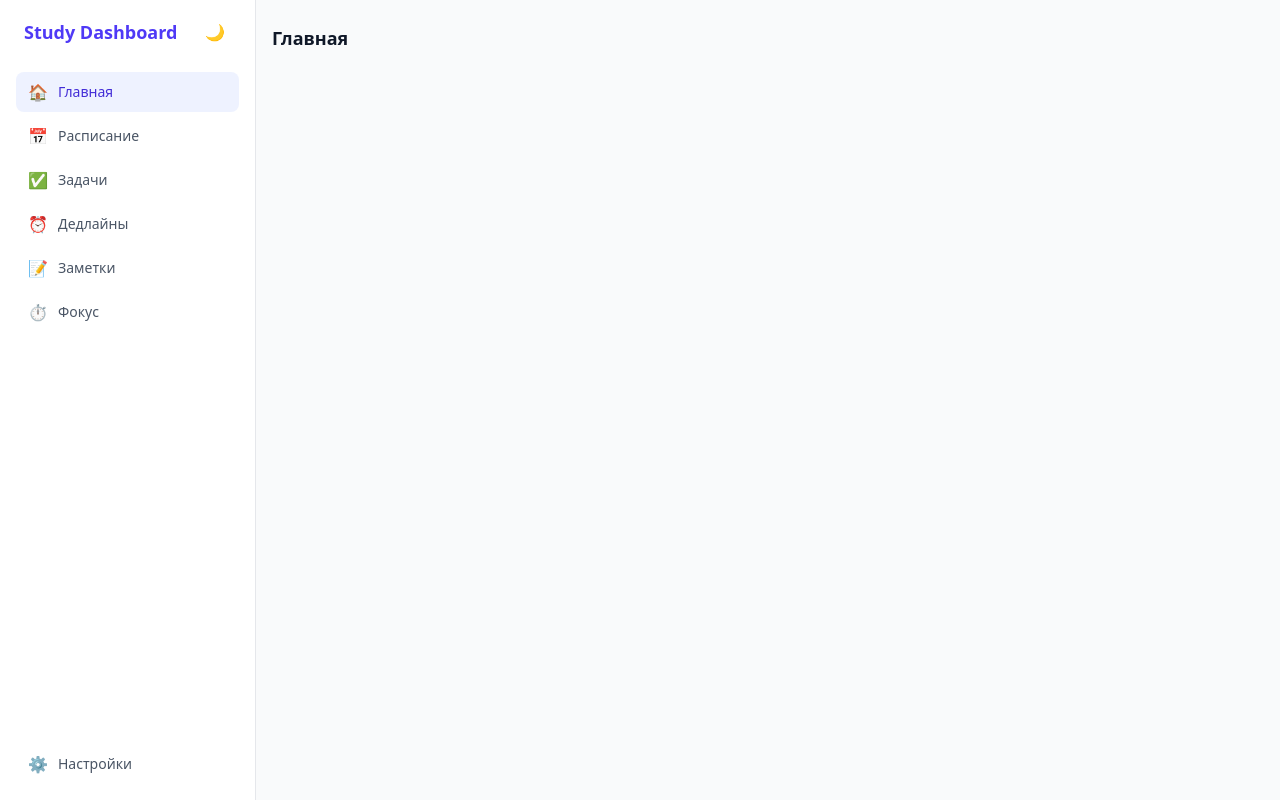
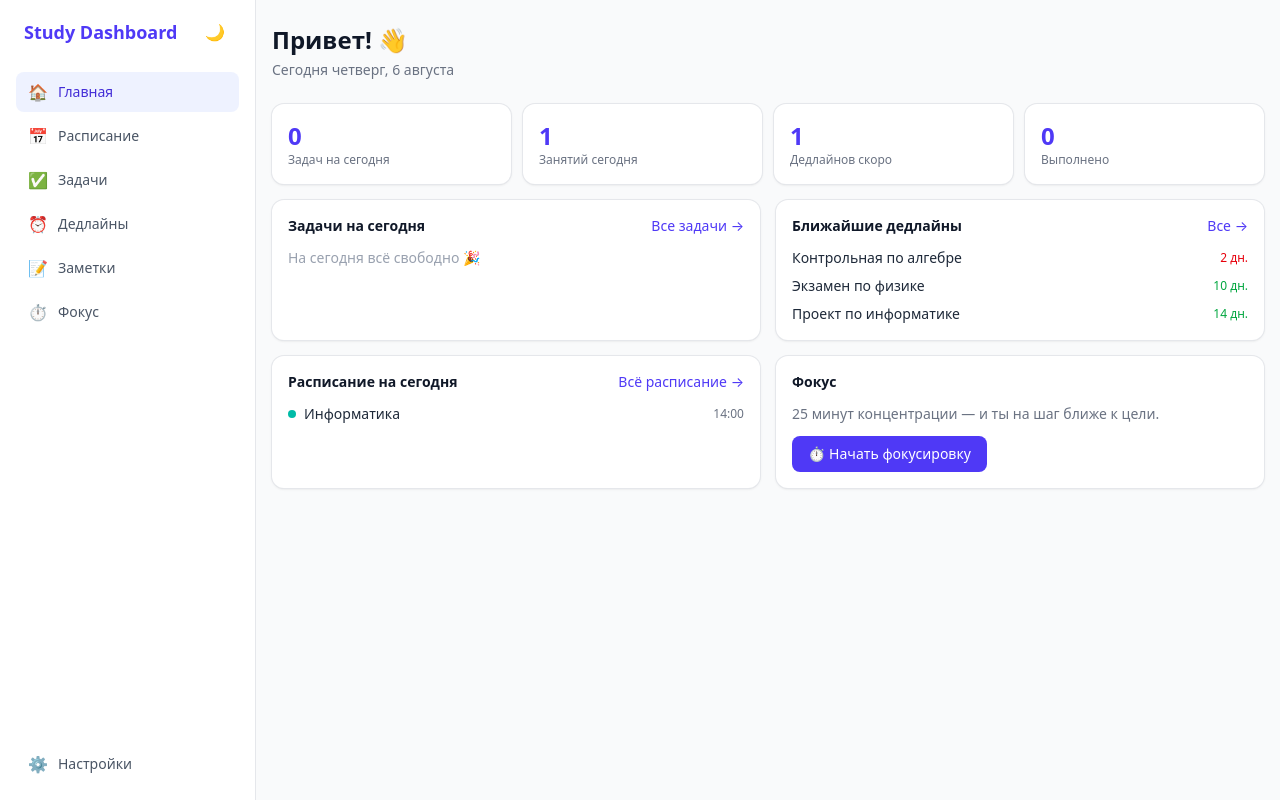
Before and after one commit to Raviil-IV/study-dashboard, a React (Vite) app: page / in a window 1280 px wide. Built offline with nearby package versions, Linux system fonts and the light colour scheme.

Commit message:
Add dashboard overview page

```diff
--- /dev/null
+++ b/src/components/dashboard/FocusQuickStartCard.tsx
@@ -0,0 +1,16 @@
+import { Link } from 'react-router-dom'
+import Card from '../ui/Card'
+
+export default function FocusQuickStartCard() {
+  return (
+    <Card title="Фокус">
+      <p className="mb-3 text-sm text-gray-500 dark:text-gray-400">25 минут концентрации — и ты на шаг ближе к цели.</p>
+      <Link
+        to="/focus"
+        className="inline-flex items-center justify-center rounded-lg bg-indigo-600 px-4 py-2 text-sm font-medium text-white transition-colors hover:bg-indigo-700"
+      >
+        ⏱️ Начать фокусировку
+      </Link>
+    </Card>
+  )
+}
--- /dev/null
+++ b/src/components/dashboard/StatsBar.tsx
@@ -0,0 +1,20 @@
+import Card from '../ui/Card'
+
+export default function StatsBar({ tasksToday, lessonsToday, deadlinesSoon, doneToday }: { tasksToday: number; lessonsToday: number; deadlinesSoon: number; doneToday: number }) {
+  const items = [
+    { label: 'Задач на сегодня', value: tasksToday },
+    { label: 'Занятий сегодня', value: lessonsToday },
+    { label: 'Дедлайнов скоро', value: deadlinesSoon },
+    { label: 'Выполнено', value: doneToday },
+  ]
+  return (
+    <div className="grid grid-cols-2 gap-3 sm:grid-cols-4">
+      {items.map((it) => (
+        <Card key={it.label}>
+          <p className="text-2xl font-bold text-indigo-600 dark:text-indigo-400">{it.value}</p>
+          <p className="text-xs text-gray-500 dark:text-gray-400">{it.label}</p>
+        </Card>
+      ))}
+    </div>
+  )
+}
--- /dev/null
+++ b/src/components/dashboard/TodayScheduleCard.tsx
@@ -0,0 +1,30 @@
+import { Link } from 'react-router-dom'
+import type { Lesson } from '../../types'
+import { isLessonNow } from '../../lib/date'
+import { COLOR_CLASSES } from '../../lib/constants'
+import Card from '../ui/Card'
+
+export default function TodayScheduleCard({ lessons }: { lessons: Lesson[] }) {
+  const today = new Date().getDay()
+  const todays = lessons
+    .filter((l) => l.weekday === today)
+    .sort((a, b) => a.startTime.localeCompare(b.startTime))
+  return (
+    <Card title="Расписание на сегодня" action={<Link to="/schedule" className="text-sm text-indigo-600 hover:underline dark:text-indigo-400">Всё расписание →</Link>}>
+      {todays.length === 0 ? (
+        <p className="text-sm text-gray-400 dark:text-gray-500">Сегодня занятий нет</p>
+      ) : (
+        <ul className="space-y-2">
+          {todays.map((l) => (
+            <li key={l.id} className="flex items-center gap-2 text-sm">
+              {l.color && <span className={`h-2 w-2 shrink-0 rounded-full ${COLOR_CLASSES[l.color]?.dot ?? 'bg-gray-400'}`} />}
+              <span className="min-w-0 flex-1 truncate text-gray-800 dark:text-gray-200">{l.title}</span>
+              <span className="shrink-0 text-xs text-gray-500 dark:text-gray-400">{l.startTime}</span>
+              {isLessonNow(l) && <span className="rounded-full bg-indigo-100 px-2 py-0.5 text-[10px] font-medium text-indigo-700 dark:bg-indigo-900/50 dark:text-indigo-300">сейчас</span>}
+            </li>
+          ))}
+        </ul>
+      )}
+    </Card>
+  )
+}
--- /dev/null
+++ b/src/components/dashboard/TodayTasksCard.tsx
@@ -0,0 +1,25 @@
+import { Link } from 'react-router-dom'
+import type { Task } from '../../types'
+import Card from '../ui/Card'
+import Badge from '../ui/Badge'
+
+export default function TodayTasksCard({ tasks }: { tasks: Task[] }) {
+  const active = tasks.filter((t) => t.status !== 'done')
+  return (
+    <Card title="Задачи на сегодня" action={<Link to="/tasks" className="text-sm text-indigo-600 hover:underline dark:text-indigo-400">Все задачи →</Link>}>
+      {active.length === 0 ? (
+        <p className="text-sm text-gray-400 dark:text-gray-500">На сегодня всё свободно 🎉</p>
+      ) : (
+        <ul className="space-y-2">
+          {active.map((t) => (
+            <li key={t.id} className="flex items-center gap-2 text-sm">
+              <span className={`h-2 w-2 shrink-0 rounded-full ${t.priority === 'high' ? 'bg-red-500' : t.priority === 'medium' ? 'bg-yellow-500' : 'bg-gray-400'}`} />
+              <span className="min-w-0 flex-1 truncate text-gray-800 dark:text-gray-200">{t.title}</span>
+              {t.subject && <Badge>{t.subject}</Badge>}
+            </li>
+          ))}
+        </ul>
+      )}
+    </Card>
+  )
+}
--- /dev/null
+++ b/src/components/dashboard/UpcomingDeadlinesCard.tsx
@@ -0,0 +1,31 @@
+import { Link } from 'react-router-dom'
+import type { Deadline } from '../../types'
+import { daysUntil } from '../../lib/date'
+import Card from '../ui/Card'
+
+export default function UpcomingDeadlinesCard({ deadlines }: { deadlines: Deadline[] }) {
+  const upcoming = deadlines
+    .filter((d) => daysUntil(d.date) >= 0)
+    .sort((a, b) => a.date.localeCompare(b.date))
+    .slice(0, 5)
+  return (
+    <Card title="Ближайшие дедлайны" action={<Link to="/deadlines" className="text-sm text-indigo-600 hover:underline dark:text-indigo-400">Все →</Link>}>
+      {upcoming.length === 0 ? (
+        <p className="text-sm text-gray-400 dark:text-gray-500">Дедлайнов нет</p>
+      ) : (
+        <ul className="space-y-2">
+          {upcoming.map((d) => {
+            const days = daysUntil(d.date)
+            const color = days <= 2 ? 'text-red-600 dark:text-red-400' : days <= 7 ? 'text-yellow-600 dark:text-yellow-400' : 'text-green-600 dark:text-green-400'
+            return (
+              <li key={d.id} className="flex items-center justify-between gap-2 text-sm">
+                <span className="min-w-0 flex-1 truncate text-gray-800 dark:text-gray-200">{d.title}</span>
+                <span className={`shrink-0 text-xs font-medium ${color}`}>{days === 0 ? 'сегодня' : `${days} дн.`}</span>
+              </li>
+            )
+          })}
+        </ul>
+      )}
+    </Card>
+  )
+}
--- a/src/pages/DashboardPage.tsx
+++ b/src/pages/DashboardPage.tsx
@@ -1,3 +1,48 @@
+import { useMemo } from 'react'
+import { useStore } from '../store/useStore'
+import { daysUntil, isToday } from '../lib/date'
+import { WEEKDAYS } from '../lib/constants'
+import StatsBar from '../components/dashboard/StatsBar'
+import TodayTasksCard from '../components/dashboard/TodayTasksCard'
+import UpcomingDeadlinesCard from '../components/dashboard/UpcomingDeadlinesCard'
+import TodayScheduleCard from '../components/dashboard/TodayScheduleCard'
+import FocusQuickStartCard from '../components/dashboard/FocusQuickStartCard'
+
 export default function DashboardPage() {
-  return <h1 className="text-lg font-semibold text-gray-900 dark:text-gray-100">Главная</h1>
+  const tasks = useStore((s) => s.tasks)
+  const deadlines = useStore((s) => s.deadlines)
+  const lessons = useStore((s) => s.lessons)
+  const focusSessions = useStore((s) => s.focusSessions)
+
+  const now = new Date()
+  const weekdayName = WEEKDAYS[now.getDay()]
+
+  const stats = useMemo(() => {
+    const tasksToday = tasks.filter((t) => t.status !== 'done' && t.dueDate && isToday(t.dueDate)).length
+    const lessonsToday = lessons.filter((l) => l.weekday === now.getDay()).length
+    const deadlinesSoon = deadlines.filter((d) => daysUntil(d.date) >= 0 && daysUntil(d.date) <= 7).length
+    const doneToday = focusSessions.filter((s) => s.completed).length
+    return { tasksToday, lessonsToday, deadlinesSoon, doneToday }
+    // eslint-disable-next-line react-hooks/exhaustive-deps
+  }, [tasks, deadlines, lessons, focusSessions])
+
+  return (
+    <div>
+      <header className="mb-6">
+        <h1 className="text-2xl font-bold text-gray-900 dark:text-gray-100">Привет! 👋</h1>
+        <p className="mt-1 text-sm text-gray-500 dark:text-gray-400">
+          Сегодня {weekdayName.toLowerCase()}, {now.toLocaleDateString('ru-RU', { day: 'numeric', month: 'long' })}
+        </p>
+      </header>
+      <div className="space-y-4">
+        <StatsBar tasksToday={stats.tasksToday} lessonsToday={stats.lessonsToday} deadlinesSoon={stats.deadlinesSoon} doneToday={stats.doneToday} />
+        <div className="grid grid-cols-1 gap-4 lg:grid-cols-2">
+          <TodayTasksCard tasks={tasks.filter((t) => t.dueDate && isToday(t.dueDate))} />
+          <UpcomingDeadlinesCard deadlines={deadlines} />
+          <TodayScheduleCard lessons={lessons} />
+          <FocusQuickStartCard />
+        </div>
+      </div>
+    </div>
+  )
 }
```
Also changed, not shown: 1 other file (tests, documents, lock files or other folders).
